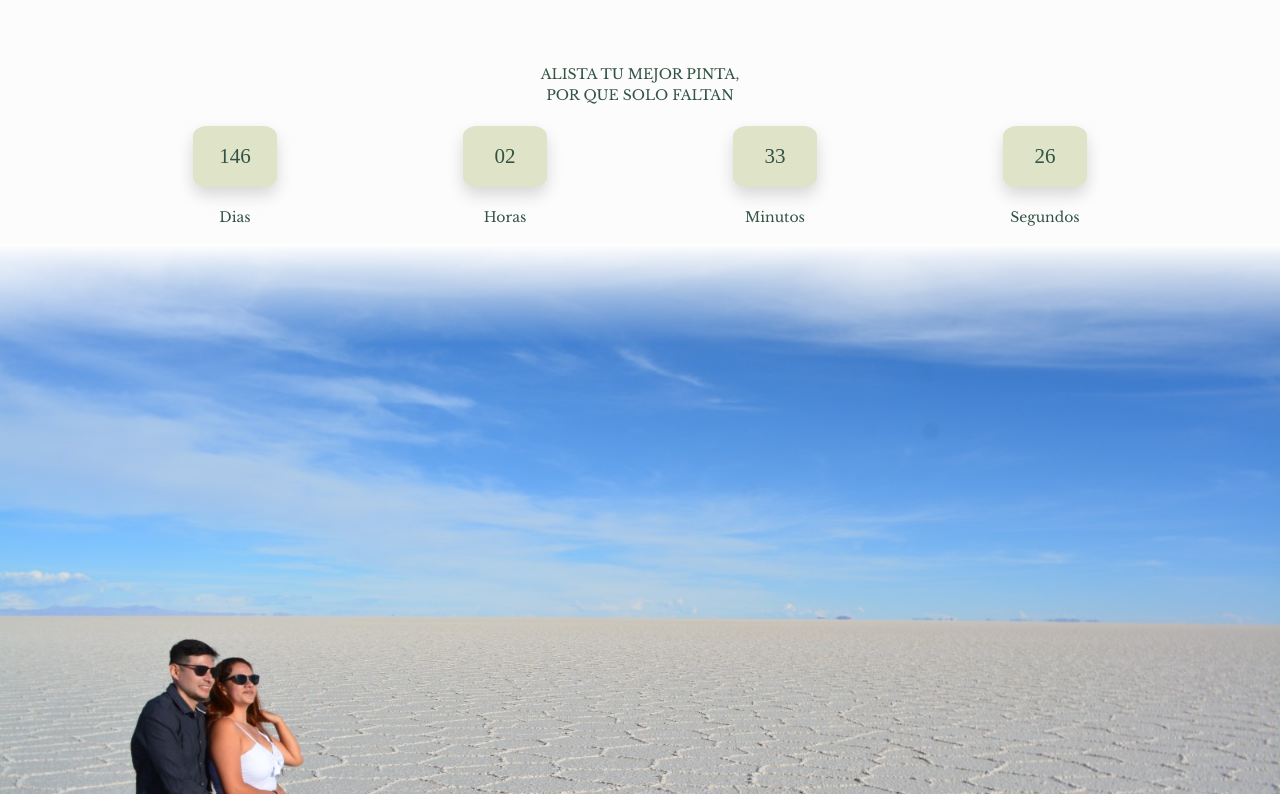
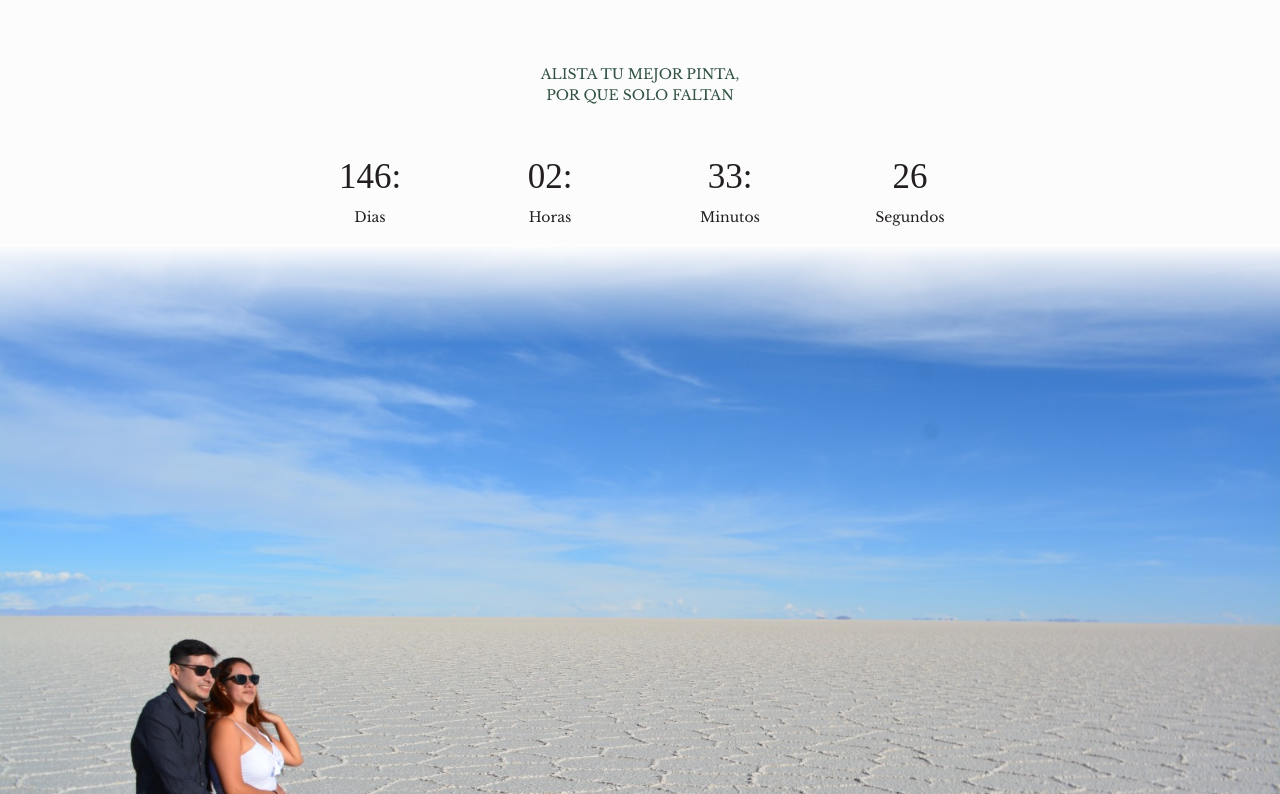
Before and after one commit to edacevedo/invitacion, a React (Create React App) app: page / in a window 1280 px wide. Shown: the part 1166-1960 px from the top of the page. Built offline with nearby package versions, Linux system fonts and the light colour scheme; a web font is replaced by a local one.

Commit message:
first commit

```diff
--- a/src/App.css
+++ b/src/App.css
@@ -12,6 +12,10 @@
   color: var(--font-main-color);
   font-size: 14px;
 
+}
+
+.secondary-color {
+  color: var(--font-second-color);
 }
 
 .px-7 {
@@ -39,7 +43,6 @@
   font-family: "Libre Baskerville", serif;
   font-weight: 400;
   font-style: normal;
-  color: var(--font-second-color);
 }
 
 .libre-baskerville-bold {
@@ -112,7 +115,6 @@ p {
   font-family: "Libre Baskerville", serif;
   font-weight: 400;
   font-style: normal;
-  color: var(--font-second-color);
 }
 
 .max-h-3 {
@@ -169,12 +171,16 @@ p {
   max-width: 4em;
   max-height: 3.5em;
   margin: auto;
-  border-radius: 17%;
-  background: var(--main-color);
-  padding: .7em;
+  /* border-radius: 17%; */
+  /* background: var(--main-color); */
+  padding: .7em 0 0 0;
   font-family: 'Abhaya Libre';
-  font-size: 1.5em;
+  font-size: 2.5em;
 }
+
+/* .time-counter-square::after {
+  content: ':';
+} */
 
 /* Date */
 .date-weekday,
--- a/src/App.js
+++ b/src/App.js
@@ -21,8 +21,10 @@ function App() {
 
   return (
     <>
-      <div className="container-image-bottom">
-        <img src={welcomeImage} alt="" />
+      <div className="container-image-top">
+        <div className="container-image-bottom">
+          <img src={welcomeImage} alt="" />
+        </div>
       </div>
       <Container className='px-7'>
         <Row className="justify-content-start pt-1">
@@ -43,14 +45,14 @@ function App() {
 
         <Row className="justify-content-center pt-3">
           <Col xs="auto">
-            <p className='text-center libre-baskerville-regular'>
+            <p className='text-center libre-baskerville-regular secondary-color'>
               Nos escogimos el uno al otro para amarnos por el
               resto de nuestras vidas.
             </p></Col>
         </Row>
 
         <Row className="justify-content-center pt-1">
-          <Col xs="auto"><p className='text-center libre-baskerville-regular'>
+          <Col xs="auto"><p className='text-center libre-baskerville-regular secondary-color'>
             Después de recorrer muchos lugares juntos y
             compartir momentos inolvidables, llegó el gran día!
           </p></Col>
@@ -62,7 +64,7 @@ function App() {
 
         <Row className="justify-content-center pt-1">
           <Col  >
-            <p className='text-center libre-baskerville-regular'>
+            <p className='text-center libre-baskerville-regular secondary-color'>
               Comenzamos una nueva aventura y no seria posible
               celebrar nuestra boda sin la compañía de nuestra
               familia y grandes amigos.
@@ -72,7 +74,7 @@ function App() {
 
         <Row className="justify-content-center pt-5">
           <Col xs="auto" className='justify-content-center'>
-            <p className='text-center libre-baskerville-regular'>
+            <p className='text-center libre-baskerville-regular secondary-color'>
               ALISTA TU MEJOR PINTA,<br />
               POR QUE SOLO FALTAN
             </p>
@@ -137,7 +139,7 @@ function App() {
 
         <Row className="justify-content-center align-items-center pt-5">
           <Col xs={12} className='justify-content-center'>
-            <p className='text-center libre-baskerville-regular'>
+            <p className='text-center libre-baskerville-regular secondary-color'>
               Esperamos que puedas acompañarnos. <br />
 
               Respetamos tu tiempo y el de los demás, por lo cual
@@ -162,7 +164,7 @@ function App() {
             <div className='text-center imperial-script-regular ft-s-2'>Damas</div>
           </Col>
           <Col xs={6} className='justify-content-center'>
-            <p className='text-center libre-baskerville-regular'>
+            <p className='text-center libre-baskerville-regular secondary-color'>
               Nos encantará verte formal, <br />
               por eso ellos traje deberán
               usar y ellas vestidos largos
@@ -173,7 +175,7 @@ function App() {
 
         <Row className="justify-content-center align-items-center pt-3">
           <Col xs={12} className='justify-content-center'>
-            <p className='text-center libre-baskerville-regular'>
+            <p className='text-center libre-baskerville-regular secondary-color'>
               **El blanco se reserva para la
               novia.**
             </p>
@@ -202,7 +204,7 @@ function App() {
 
         <Row className="justify-content-center align-items-center mt-3">
           <Col xs={8} className='justify-content-center'>
-            <p className='text-center'>
+            <p className='text-center secondary-color'>
               Ya tenemos pensado el Ferrari, la
               mansión y el velero.
               Ahora lo único que nos falta es el
--- a/src/components/CountDown.js
+++ b/src/components/CountDown.js
@@ -41,23 +41,23 @@ export default function CountDown() {
         return (
             <>
                 <Row className="justify-content-center pt-1 pb-1">
-                    <Col xs={3} className='justify-content-center libre-baskerville-regular'>
-                        <div className='text-center time-counter-square shadow'>
-                            {days.toString().padStart(2, "0")}
+                    <Col xs={2} className='justify-content-center libre-baskerville-regular'>
+                        <div className='text-center time-counter-square'>
+                            {days.toString().padStart(2, "0") + ":"}
                         </div>
                     </Col>
-                    <Col xs={3} className='justify-content-center libre-baskerville-regular'>
-                        <div className='text-center time-counter-square shadow'>
-                            {hours.toString().padStart(2, "0")}
+                    <Col xs={2} className='justify-content-center libre-baskerville-regular'>
+                        <div className='text-center time-counter-square'>
+                            {hours.toString().padStart(2, "0") + ":"}
                         </div>
                     </Col>
-                    <Col xs={3} className='justify-content-center libre-baskerville-regular'>
-                        <div className='text-center time-counter-square shadow'>
-                            {minutes.toString().padStart(2, "0")}
+                    <Col xs={2} className='justify-content-center libre-baskerville-regular'>
+                        <div className='text-center time-counter-square'>
+                            {minutes.toString().padStart(2, "0") + ":"}
                         </div>
                     </Col>
-                    <Col xs={3} className='justify-content-center libre-baskerville-regular'>
-                        <div className='text-center time-counter-square shadow'>
+                    <Col xs={2} className='justify-content-center libre-baskerville-regular'>
+                        <div className='text-center time-counter-square'>
                             {seconds.toString().padStart(2, "0")}
                         </div>
                     </Col>
@@ -69,23 +69,23 @@ export default function CountDown() {
     return (
         <>
             {formatTime(timeRemaining)}
-            <Row className="justify-content-center pt-3 pb-3">
-                <Col xs={3} className='justify-content-center'>
+            <Row className="justify-content-center pb-3 ">
+                <Col xs={2} className='justify-content-center px-0'>
                     <div className='text-center libre-baskerville-regular'>
                         Dias
                     </div>
                 </Col>
-                <Col xs={3} className='justify-content-center'>
+                <Col xs={2} className='justify-content-center px-0'>
                     <div className='text-center libre-baskerville-regular'>
                         Horas
                     </div>
                 </Col>
-                <Col xs={3} className='justify-content-center'>
+                <Col xs={2} className='justify-content-center px-0'>
                     <div className='text-center libre-baskerville-regular'>
                         Minutos
                     </div>
                 </Col>
-                <Col xs={3} className='justify-content-center'>
+                <Col xs={2} className='justify-content-center px-0'>
                     <div className='text-center libre-baskerville-regular'>
                         Segundos
                     </div>
```
